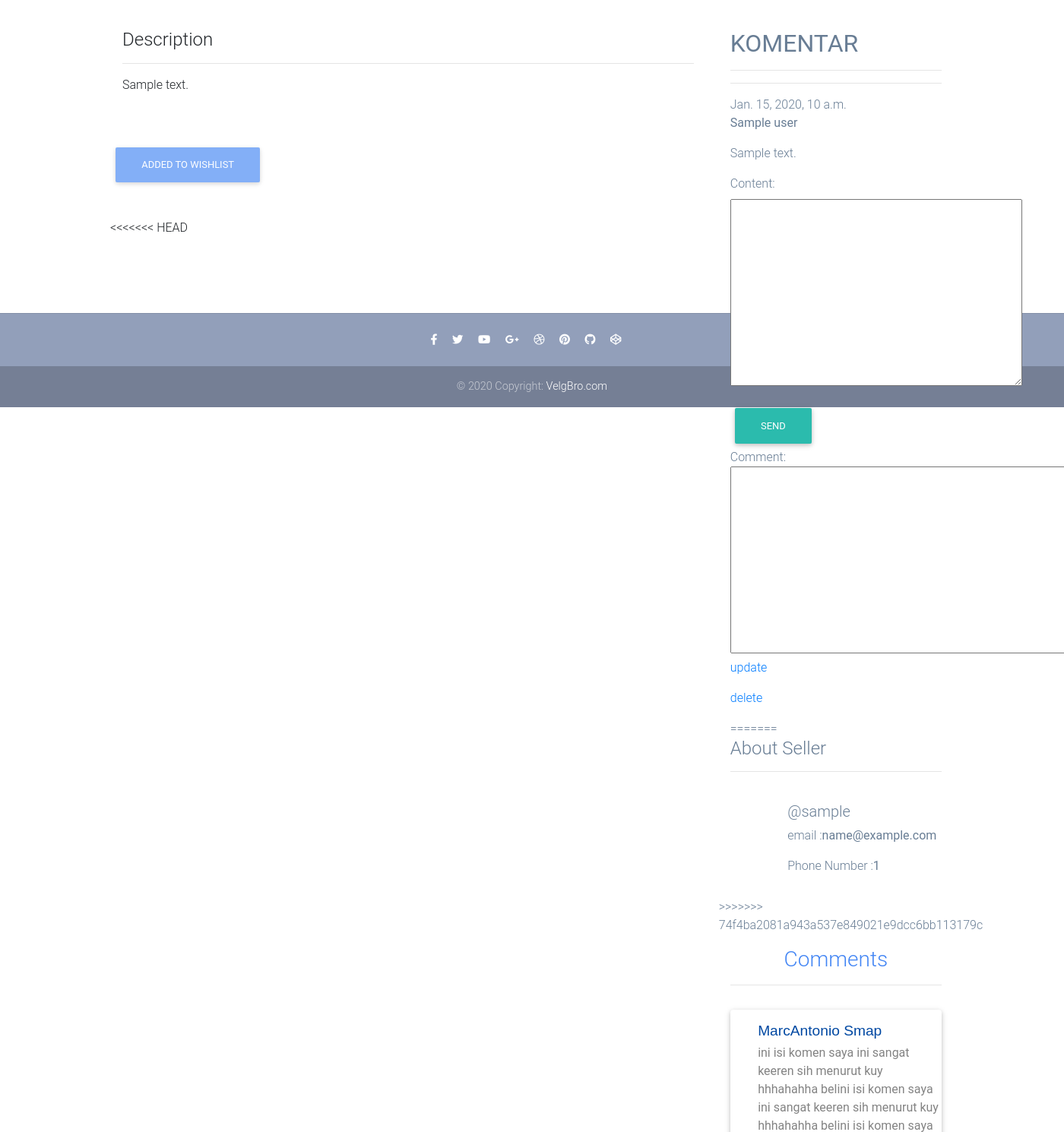
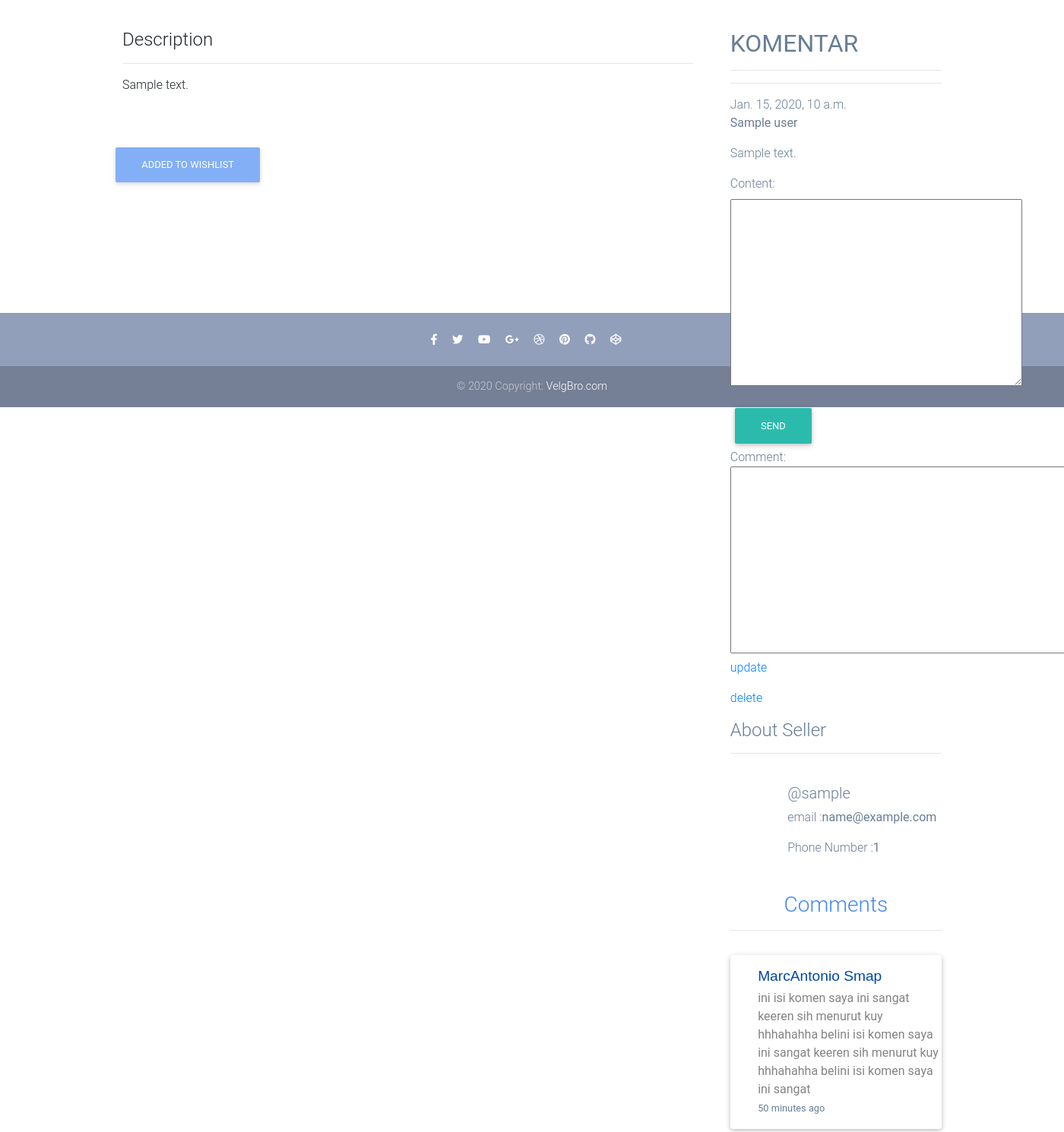
Before and after one commit to amartya18/velgbro, a Django app: template store/templates/store/detail.html in a window 1400 px wide; the page is wider, and only the part inside the window is pictured. Shown: the part 791-2281 px from the top of that part at 76% size. Run offline with Django 3.2, Linux system fonts and the light colour scheme; tables that the repository leaves empty hold one stand-in row (values such as "Sample post"); the template is opened without the code that fills it: values that come from a table or form of the project are taken from there, most other values are stand-ins (such as "Sample title", 1, 10 or a date in 2020); grey boxes marked "Sample" are stand-in pictures; parts of the project's set-up code (start-up, migrations or seed data) failed here and were passed over; some libraries are stand-ins or nearby versions; some web fonts are replaced.

Commit message:
frontend comments

```diff
--- a/store/templates/store/detail.html
+++ b/store/templates/store/detail.html
@@ -314,7 +314,6 @@
     {% endif %}
 
   </div>
-<<<<<<< HEAD
   <div class="box box5">
     <div><h2><b>KOMENTAR</b></h2></div><hr>
     <hr>
@@ -342,7 +341,6 @@
     <textarea name="" cols="50" rows="10" placeholder="please enter your comment here."> </textarea>
         <p><a href="{% url 'post-update' object.slug %}">update</a></p>
         <p><a href="{% url 'post-delete' object.slug %}">delete</a></p>
-=======
   <div ></div>
   <div>
     <h4>About Seller</h4>
@@ -359,7 +357,6 @@
         <p>Phone Number :<b>{{object.user.profile.phone_number}}</b></p>
 
       </div>
->>>>>>> 74f4ba2081a943a537e849021e9dcc6bb113179c
     </div>
   </div>
   <!--WRAPPER-->
```
